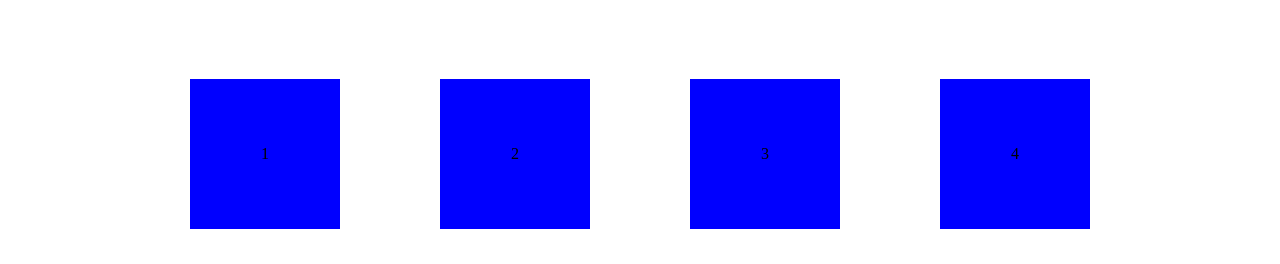
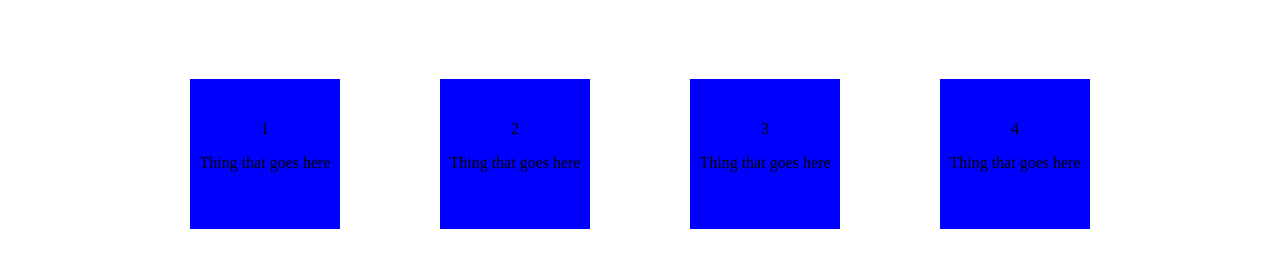
Before and after one commit to AmarisDavis/proj2, a plain HTML site: page index.html in a window 1280 px wide. Shown: the part 536-800 px from the top of the page. Drawn offline with Linux system fonts and the light colour scheme.

Commit message:
fixed box layout and added footer

```diff
--- a/index.html
+++ b/index.html
@@ -39,10 +39,33 @@
       <div class = "titles"> Look at these cool  boxes</div>
     <div class = "images">
 
-        <div class = "img"> 1</div>
-        <div class = "img"> 2 </div>
-        <div class = "img"> 3</div>
-        <div class = "img"> 4</div>
+        <div class = "img">
+            <div class = square>
+                1
+            </div>
+            <p>Thing that goes here</p>
+        </div>
+
+        <div class = "img">
+            <div class = square>
+                2
+            </div>
+            <p>Thing that goes here</p>
+        </div>
+
+        <div class = "img">
+            <div class = square>
+                3
+            </div>
+            <p>Thing that goes here</p>
+        </div>
+
+        <div class = "img">
+            <div class = square>
+                4
+            </div>
+            <p>Thing that goes here</p>
+        </div>
     </div>
 
 
@@ -61,5 +84,9 @@
          </div>
     </div>
 
+    <div class = "footer">
+        <div> That's all folks</div>
+    </div>
+
 </body>
 </html>
```
